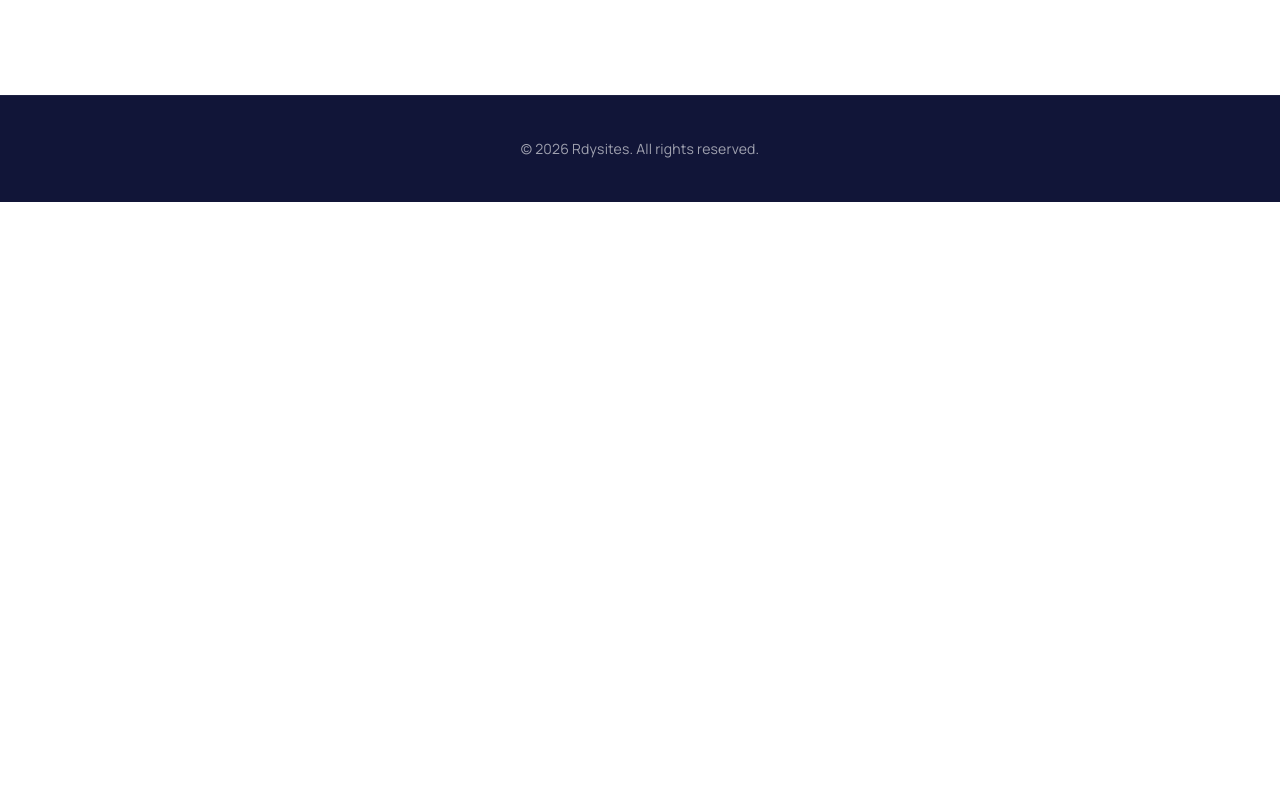
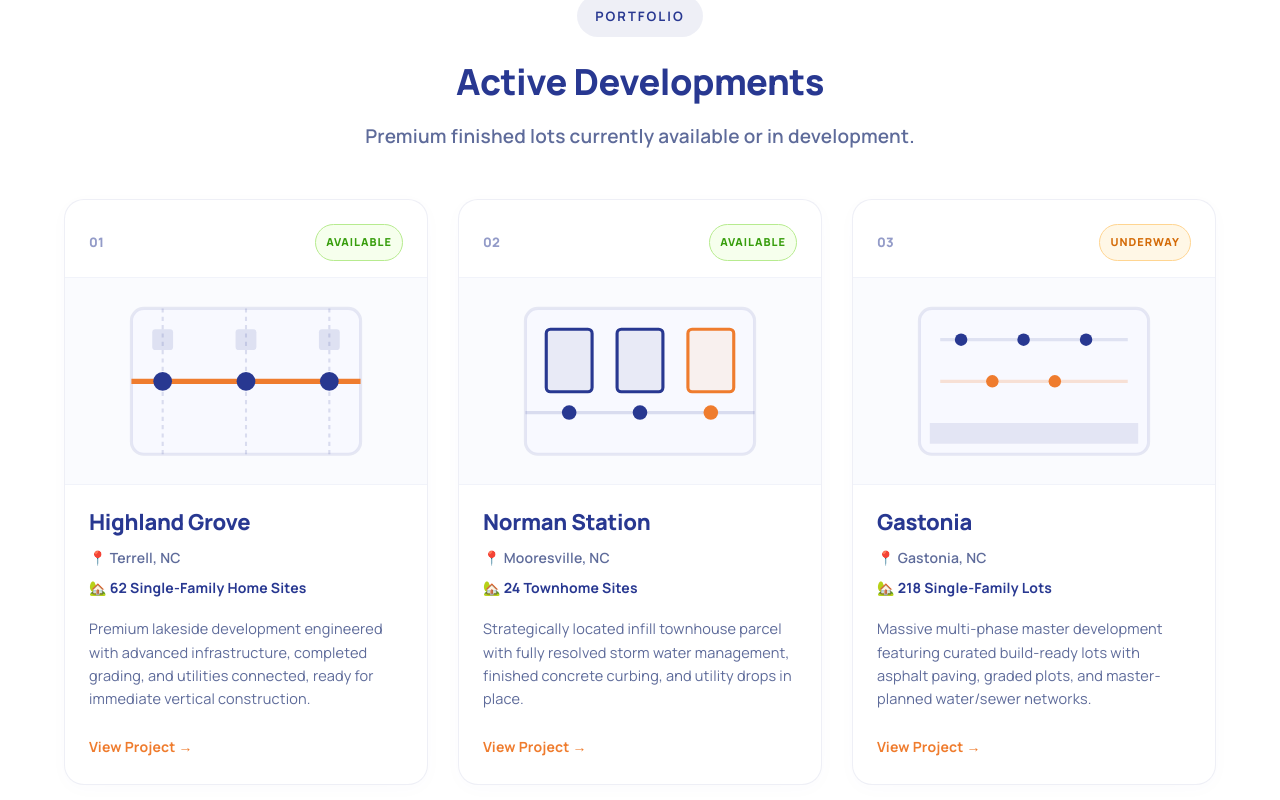
Before and after one commit to Emekabest/Rdysites, a React (Vite) app: page / in a window 1280 px wide. Shown: the part 4280-5080 px from the top of the page. Before the commit the page ends 4482 px from the top, so only its background shows below. Built offline with nearby package versions, Linux system fonts and the light colour scheme.

Commit message:
working on the page--2

```diff
--- a/src/App.css
+++ b/src/App.css
@@ -721,6 +721,167 @@ section {
   }
 }
 
+/* Featured Projects & Portfolio Styles */
+.section-projects {
+  background-color: var(--bg-color);
+  padding: 100px 0;
+  border-bottom: 1px solid rgba(40, 56, 145, 0.05);
+}
+
+.badge-projects {
+  background-color: rgba(40, 56, 145, 0.08) !important;
+  color: var(--primary-color) !important;
+}
+
+.projects-grid {
+  display: grid;
+  grid-template-columns: repeat(auto-fit, minmax(320px, 1fr));
+  gap: 30px;
+  margin-top: 50px;
+}
+
+.project-card {
+  background-color: #ffffff;
+  border: 1px solid rgba(40, 56, 145, 0.08);
+  border-radius: 20px;
+  overflow: hidden;
+  text-align: left;
+  display: flex;
+  flex-direction: column;
+  box-shadow: 0 4px 20px rgba(40, 56, 145, 0.02);
+  transition: all 0.4s cubic-bezier(0.16, 1, 0.3, 1);
+}
+
+.project-card:hover {
+  transform: translateY(-5px);
+  box-shadow: 0 20px 40px rgba(40, 56, 145, 0.06);
+  border-color: rgba(40, 56, 145, 0.15);
+}
+
+/* Status markers & indices */
+.project-header {
+  padding: 24px 24px 16px 24px;
+  display: flex;
+  justify-content: space-between;
+  align-items: center;
+}
+
+.project-index {
+  font-size: 13px;
+  font-weight: 800;
+  color: var(--primary-color);
+  opacity: 0.5;
+}
+
+.project-status {
+  font-size: 11px;
+  font-weight: 800;
+  text-transform: uppercase;
+  letter-spacing: 1px;
+  padding: 4px 10px;
+  background-color: #f6ffed;
+  color: #389e0d;
+  border: 1px solid #b7eb8f;
+  border-radius: 50px;
+}
+
+.project-status.orange {
+  background-color: #fff7e6;
+  color: #d46b08;
+  border-color: #ffd591;
+}
+
+/* Architectural schema illustration container */
+.project-visual-schema {
+  background-color: #fafbfe;
+  border-top: 1px solid rgba(40, 56, 145, 0.04);
+  border-bottom: 1px solid rgba(40, 56, 145, 0.04);
+  padding: 20px;
+  display: flex;
+  justify-content: center;
+  align-items: center;
+}
+
+.project-svg {
+  width: 100%;
+  max-width: 250px;
+  height: auto;
+  transition: all 0.5s ease;
+}
+
+.project-card:hover .project-svg {
+  transform: scale(1.03);
+}
+
+/* Card Body spacing */
+.project-body {
+  padding: 24px;
+  display: flex;
+  flex-direction: column;
+  flex-grow: 1;
+}
+
+.project-body h3 {
+  font-size: 22px;
+  font-weight: 800;
+  color: var(--primary-color);
+  margin: 0 0 10px 0;
+  letter-spacing: -0.3px;
+}
+
+.project-meta-line {
+  display: flex;
+  flex-direction: column;
+  gap: 4px;
+  margin-bottom: 16px;
+}
+
+.project-loc {
+  font-size: 14px;
+  color: var(--text-muted);
+  font-weight: 600;
+}
+
+.project-count {
+  font-size: 14px;
+  color: var(--primary-color);
+  font-weight: 700;
+}
+
+.project-desc-para {
+  font-size: 14.5px;
+  line-height: 1.6;
+  color: var(--text-muted);
+  margin: 0 0 24px 0;
+}
+
+.project-link-btn {
+  font-size: 14px;
+  font-weight: 700;
+  color: var(--secondary-color);
+  text-decoration: none;
+  display: inline-flex;
+  align-items: center;
+  gap: 4px;
+  margin-top: auto;
+  transition: all 0.3s ease;
+}
+
+.project-link-btn:hover {
+  gap: 8px;
+  color: var(--primary-color);
+}
+
+@media (max-width: 768px) {
+  .section-projects {
+    padding: 60px 0;
+  }
+  .projects-grid {
+    grid-template-columns: 1fr;
+    gap: 24px;
+  }
+}
+
 /* Beautiful Zero Change Orders Section Design */
 .section-zero-change-orders {
   background-color: #ffffff;
--- a/src/App.jsx
+++ b/src/App.jsx
@@ -397,24 +397,128 @@ function App() {
                 <div className="metric-label">States Served</div>
               </div>
             </div>
- <blockquote className="track-record-quote">
-                Built for the builders who demand certainty.
-              </blockquote>
+            <blockquote className="track-record-quote">
+                            Built for the builders who demand certainty.
+            </blockquote>
           </div>
-
-
         </section>
 
-        <section></section>
+        {/* Featured Projects Section */}
+        <section id="projects" className="section-projects">
+          <div className="section-container">
+            <span className="badge badge-projects">Portfolio</span>
+            <h2 className="section-title">Active Developments</h2>
+            <p className="section-subtitle-text">Premium finished lots currently available or in development.</p>
 
-        {/* <section id="about" className="section-about">
+            <div className="projects-grid">
+              {/* Project 01 */}
+              <div className="project-card">
+                <div className="project-header">
+                  <span className="project-index">01</span>
+                  <span className="project-status">Available</span>
+                </div>
+                <div className="project-visual-schema">
+                  <svg className="project-svg" viewBox="0 0 120 80" fill="none" xmlns="http://www.w3.org/2000/svg">
+                    <rect x="5" y="5" width="110" height="70" rx="6" fill="#f8f9ff" stroke="rgba(40, 56, 145, 0.1)" strokeWidth="1.5" />
+                    <line x1="20" y1="5" x2="20" y2="75" stroke="rgba(40, 56, 145, 0.15)" strokeWidth="1" strokeDasharray="2 2" />
+                    <line x1="60" y1="5" x2="60" y2="75" stroke="rgba(40, 56, 145, 0.15)" strokeWidth="1" strokeDasharray="2 2" />
+                    <line x1="100" y1="5" x2="100" y2="75" stroke="rgba(40, 56, 145, 0.15)" strokeWidth="1" strokeDasharray="2 2" />
+                    <line x1="5" y1="40" x2="115" y2="40" stroke="#EF7C2E" strokeWidth="2.5" />
+                    <circle cx="20" cy="40" r="4.5" fill="#283891" />
+                    <circle cx="60" cy="40" r="4.5" fill="#283891" />
+                    <circle cx="100" cy="40" r="4.5" fill="#283891" />
+                    <rect x="15" y="15" width="10" height="10" rx="1.5" fill="rgba(40, 56, 145, 0.12)" />
+                    <rect x="55" y="15" width="10" height="10" rx="1.5" fill="rgba(40, 56, 145, 0.12)" />
+                    <rect x="95" y="15" width="10" height="10" rx="1.5" fill="rgba(40, 56, 145, 0.12)" />
+                  </svg>
+                </div>
+                <div className="project-body">
+                  <h3>Highland Grove</h3>
+                  <div className="project-meta-line">
+                    <span className="project-loc">📍 Terrell, NC</span>
+                    <span className="project-count">🏡 62 Single-Family Home Sites</span>
+                  </div>
+                  <p className="project-desc-para">
+                    Premium lakeside development engineered with advanced infrastructure, completed grading, and utilities connected, ready for immediate vertical construction.
+                  </p>
+                  <a href="#contact" className="project-link-btn">View Project &rarr;</a>
+                </div>
+              </div>
+
+              {/* Project 02 */}
+              <div className="project-card">
+                <div className="project-header">
+                  <span className="project-index">02</span>
+                  <span className="project-status">Available</span>
+                </div>
+                <div className="project-visual-schema">
+                  <svg className="project-svg" viewBox="0 0 120 80" fill="none" xmlns="http://www.w3.org/2000/svg">
+                    <rect x="5" y="5" width="110" height="70" rx="6" fill="#f8f9ff" stroke="rgba(40, 56, 145, 0.1)" strokeWidth="1.5" />
+                    <rect x="15" y="15" width="22" height="30" rx="2" fill="rgba(40, 56, 145, 0.08)" stroke="#283891" strokeWidth="1.5" />
+                    <rect x="49" y="15" width="22" height="30" rx="2" fill="rgba(40, 56, 145, 0.08)" stroke="#283891" strokeWidth="1.5" />
+                    <rect x="83" y="15" width="22" height="30" rx="2" fill="rgba(239, 124, 46, 0.08)" stroke="#EF7C2E" strokeWidth="1.5" />
+                    <line x1="5" y1="55" x2="115" y2="55" stroke="rgba(40, 56, 145, 0.15)" strokeWidth="1.5" />
+                    <circle cx="26" cy="55" r="3.5" fill="#283891" />
+                    <circle cx="60" cy="55" r="3.5" fill="#283891" />
+                    <circle cx="94" cy="55" r="3.5" fill="#EF7C2E" />
+                  </svg>
+                </div>
+                <div className="project-body">
+                  <h3>Norman Station</h3>
+                  <div className="project-meta-line">
+                    <span className="project-loc">📍 Mooresville, NC</span>
+                    <span className="project-count">🏡 24 Townhome Sites</span>
+                  </div>
+                  <p className="project-desc-para">
+                    Strategically located infill townhouse parcel with fully resolved storm water management, finished concrete curbing, and utility drops in place.
+                  </p>
+                  <a href="#contact" className="project-link-btn">View Project &rarr;</a>
+                </div>
+              </div>
+
+              {/* Project 03 */}
+              <div className="project-card">
+                <div className="project-header">
+                  <span className="project-index">03</span>
+                  <span className="project-status orange">Underway</span>
+                </div>
+                <div className="project-visual-schema">
+                  <svg className="project-svg" viewBox="0 0 120 80" fill="none" xmlns="http://www.w3.org/2000/svg">
+                    <rect x="5" y="5" width="110" height="70" rx="6" fill="#f8f9ff" stroke="rgba(40, 56, 145, 0.1)" strokeWidth="1.5" />
+                    <path d="M10 60h100V70H10V60z" fill="rgba(40, 56, 145, 0.1)" />
+                    <line x1="15" y1="20" x2="105" y2="20" stroke="rgba(40, 56, 145, 0.12)" strokeWidth="1.5" />
+                    <line x1="15" y1="40" x2="105" y2="40" stroke="rgba(239, 124, 46, 0.2)" strokeWidth="1.5" />
+                    <circle cx="25" cy="20" r="3" fill="#283891" />
+                    <circle cx="55" cy="20" r="3" fill="#283891" />
+                    <circle cx="85" cy="20" r="3" fill="#283891" />
+                    <circle cx="40" cy="40" r="3" fill="#EF7C2E" />
+                    <circle cx="70" cy="40" r="3" fill="#EF7C2E" />
+                  </svg>
+                </div>
+                <div className="project-body">
+                  <h3>Gastonia</h3>
+                  <div className="project-meta-line">
+                    <span className="project-loc">📍 Gastonia, NC</span>
+                    <span className="project-count">🏡 218 Single-Family Lots</span>
+                  </div>
+                  <p className="project-desc-para">
+                    Massive multi-phase master development featuring curated build-ready lots with asphalt paving, graded plots, and master-planned water/sewer networks.
+                  </p>
+                  <a href="#contact" className="project-link-btn">View Project &rarr;</a>
+                </div>
+              </div>
+            </div>
+          </div>
+        </section>
+{/*
+        <section id="about" className="section-about">
           <div className="section-container">
             <h2 className="section-title">About Us</h2>
             <p className="section-desc">
               Rdysites is a cutting-edge creative studio focused on engineering elegant solutions. We help businesses expand their online ecosystem using React, optimized architectures, and visually stunning identities.
             </p>
           </div>
-        </section> */}
+        </section>  */}
 
         {/* <section id="services" className="section-services">
           <div className="section-container">
```
